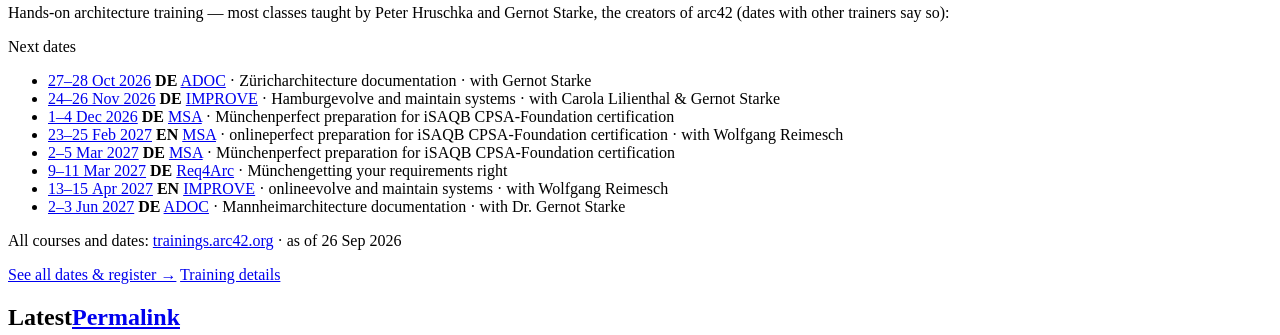
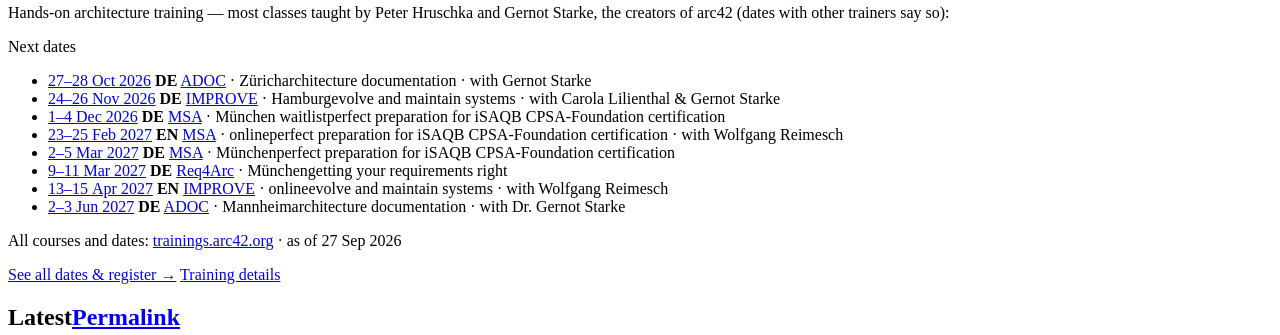
Before and after one commit to arc42/arc42.org-site, a Jekyll site: the page built from _pages/home.md, in a window 1280 px wide and 900 px high, scrolled down 1888 px. Shown: the part 268-603 px from the top of the window. Built offline with Jekyll 4.4.1, drawn with Linux system fonts in a browser that asks for light colours; cached includes are drawn as plain includes.

Commit message:
chore: 26-12 MSA — status waitlist
- updated  26-12 MSA (msa-dez-2026): status waitlist

```diff
--- a/_data/trainings.json
+++ b/_data/trainings.json
@@ -1,6 +1,6 @@
 {
   "$schema": "https://trainings.arc42.org/api/trainings.schema.json",
-  "generated": "2026-09-26T10:54:36+00:00",
+  "generated": "2026-09-27T09:14:52+00:00",
   "courses": [
     {
       "blurb": "Two expert trainers at all times, highly practical and pragmatic, ideal preparation for iSAQB CPSA-Foundation certification.",
@@ -31,7 +31,7 @@
           "end": "2026-12-04",
           "language": "de",
           "format": "public",
-          "status": "open",
+          "status": "waitlist",
           "url": "https://www.arc42.de/termine#msa-dez-2026"
         },
         {
```
